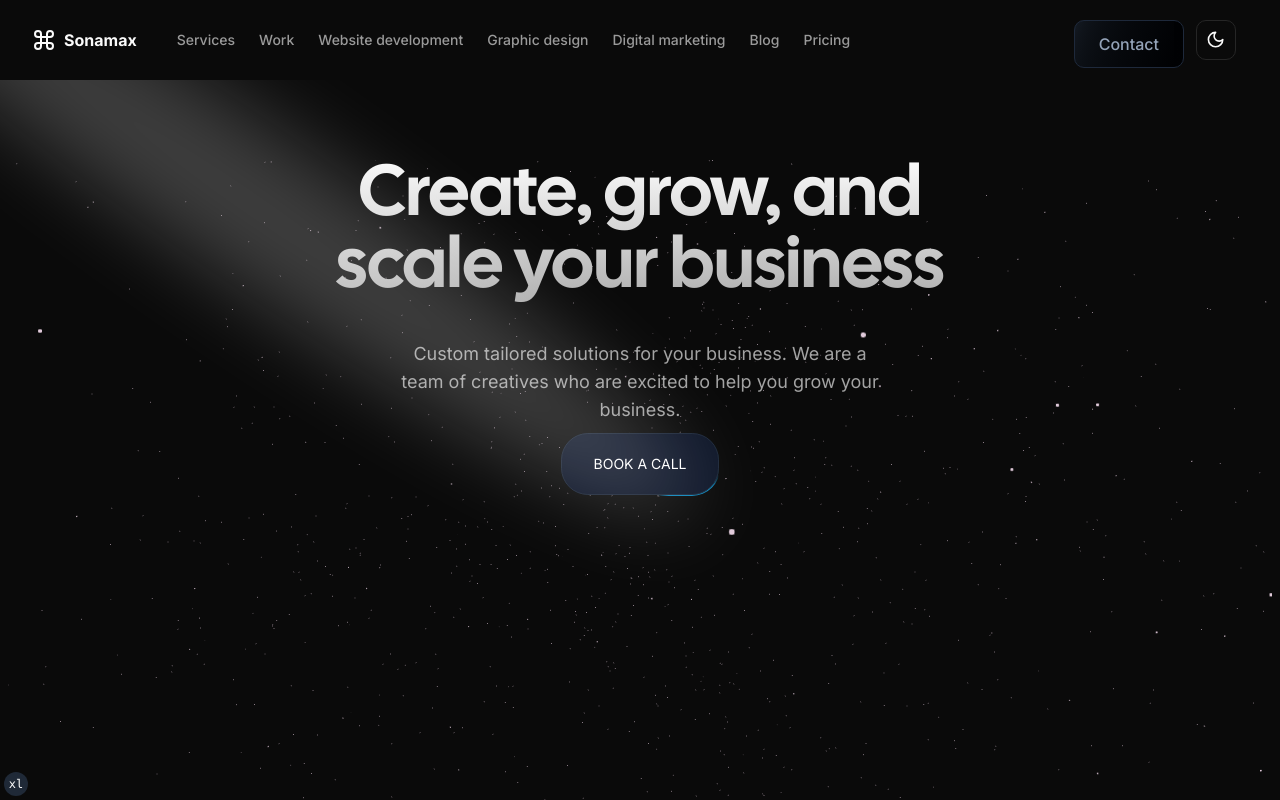
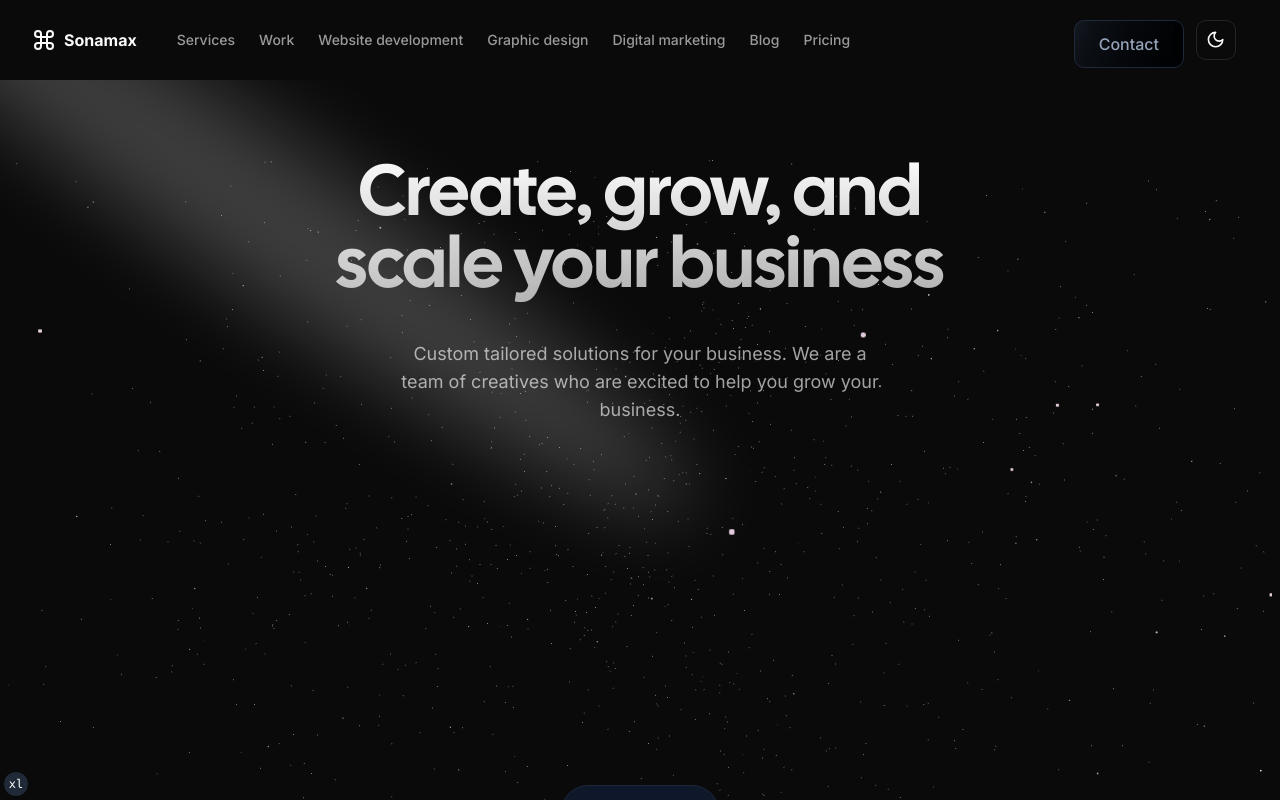
Before and after one commit to awelrisak/finiin, a Next.js app: page / in a window 1280 px wide. Shown: the top 800 px of the page. Built offline with nearby package versions, Linux system fonts and the light colour scheme.

Commit message:
Update hero.tsx

```diff
--- a/src/components/marketing/hero.tsx
+++ b/src/components/marketing/hero.tsx
@@ -12,8 +12,8 @@ export default function Hero() {
         fill="white"
       />
 
-
-
+      <div className="h-full flex flex-col justify-between">
+      <div>
       <h1
         className="text-balance bg-opacity-50 bg-gradient-to-b from-neutral-950 to-neutral-700 bg-clip-text px-6 pb-5 text-center font-heading text-4xl text-transparent dark:bg-neutral-400 dark:from-neutral-50 md:text-7xl"
       >
@@ -23,6 +23,7 @@ export default function Hero() {
         Custom tailored solutions for your business. We are a team of creatives
         who are excited to help you grow your business.
       </p>
+      </div>
 
       <div className="mx-auto mt-auto my-6 flex w-48 items-center justify-center p-2">
         <Button
@@ -34,6 +35,7 @@ export default function Hero() {
           Book a call
         </Button>
       </div>
+      </div>
     </div>
   );
 }
```
